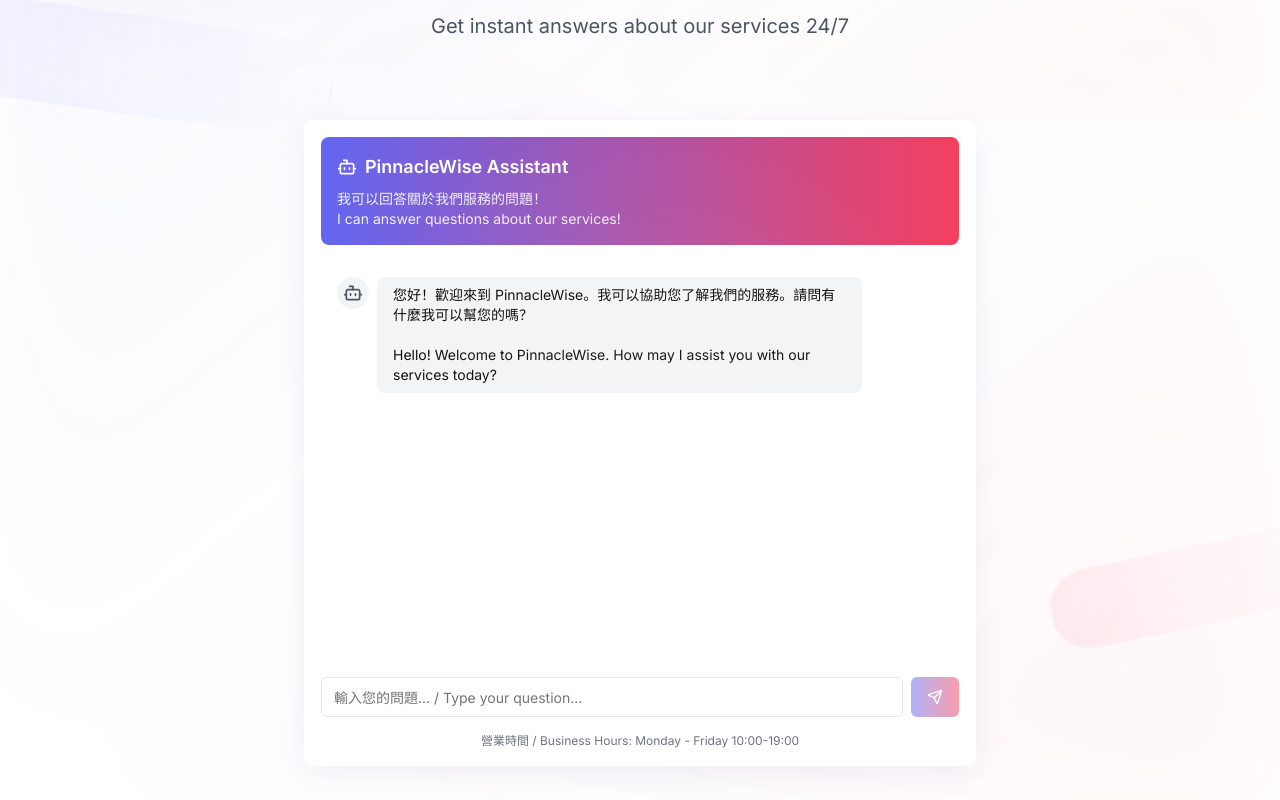
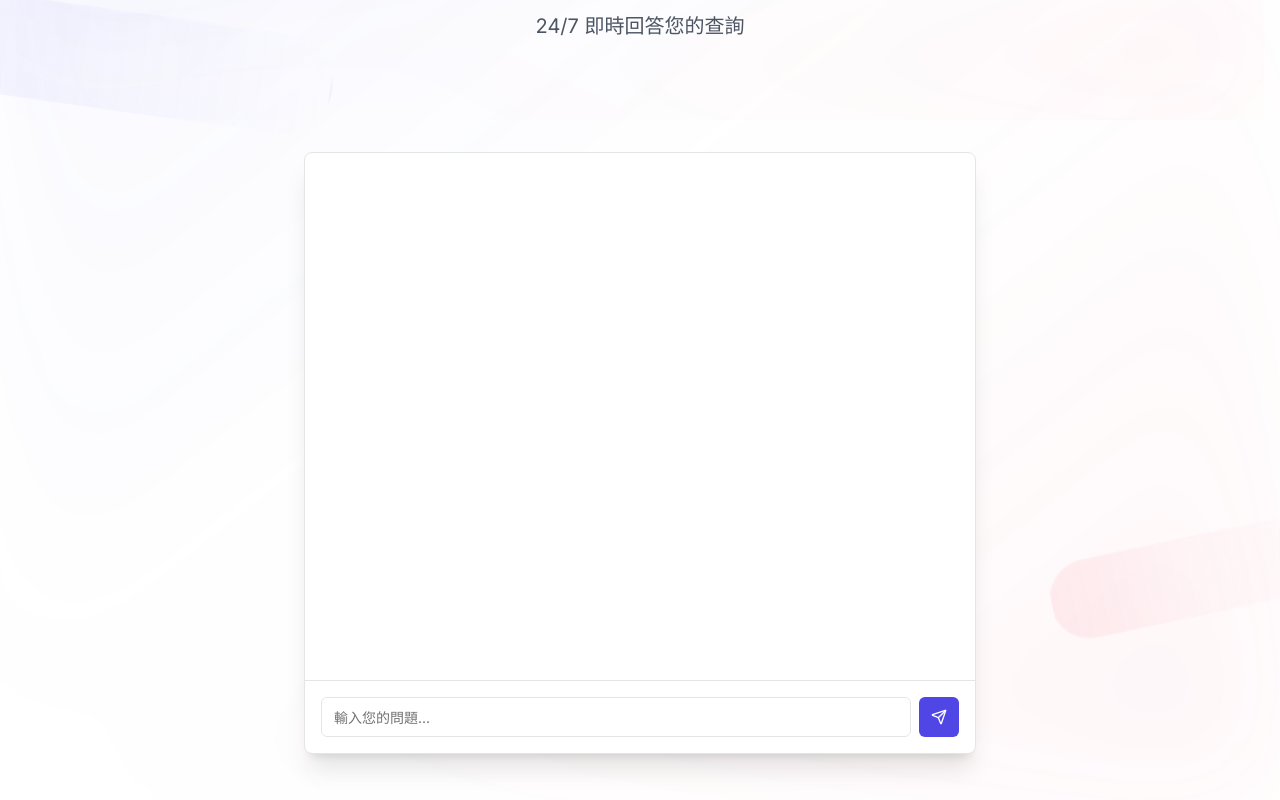
Before and after one commit to om-hazedawn/-pinncalewise-mine, a Next.js app: page /chat in a window 1280 px wide. Shown: the part 320-1120 px from the top of the page. Built offline with nearby package versions, Linux system fonts and the light colour scheme.

Commit message:
added content

```diff
--- /dev/null
+++ b/app/chat/faq.ts
@@ -0,0 +1,36 @@
+export const FAQ = {
+  en: {
+    "What services do you provide?": "We offer comprehensive company secretary services including:\n• Annual return filing\n• Director/shareholder changes\n• Company incorporation\n• Business registration renewal\n• Corporate compliance\n• Company maintenance\n• Registered office address",
+
+    "How much does it cost?": "Our company secretary services start from HK$800/year for basic compliance. Premium plans with additional services are available. Visit our pricing page for details.",
+
+    "What are your office hours?": "Our office is open Monday-Friday, 9AM to 6PM HKT. Online support is available 24/7.",
+
+    "Do you provide company incorporation?": "Yes, we provide full company incorporation services in Hong Kong. This includes:\n• Business registration\n• Company secretary appointment\n• Bank account opening assistance\n• Compliance setup",
+
+    "What documents do I need?": "For company secretary services, you'll need:\n• Company registration documents\n• Director/shareholder IDs\n• Registered address proof\nContact us for a detailed checklist.",
+
+    "How long does company incorporation take?": "Typical company incorporation takes 3-5 working days once all required documents are provided.",
+
+    "Do you help with bank account opening?": "Yes, we assist with bank account opening and can recommend suitable banks based on your business needs.",
+
+    "What compliance services do you offer?": "Our compliance services include:\n• Annual return filing\n• Business registration renewal\n• Maintaining statutory records\n• Filing director/shareholder changes\n• Corporate governance advisory",
+  },
+  zh: {
+    "你們提供哪些服務？": "我們提供全面的公司秘書服務，包括：\n• 周年申報表提交\n• 董事/股東變更\n• 公司註冊成立\n• 商業登記續期\n• 企業合規\n• 公司維護\n• 註冊辦事處地址",
+
+    "收費如何？": "我們的公司秘書服務基本合規計劃由每年港幣800元起。另設附加服務的高級計劃。詳情請參閱價格頁面。",
+
+    "辦公時間是？": "辦公時間為星期一至五，上午9時至下午6時（香港時間）。網上支援全天候24/7提供。",
+
+    "你們有提供公司註冊服務嗎？": "是的，我們提供香港公司註冊全套服務，包括：\n• 商業登記\n• 公司秘書委任\n• 協助開設銀行帳戶\n• 合規設置",
+
+    "需要準備什麼文件？": "公司秘書服務需要以下文件：\n• 公司註冊文件\n• 董事/股東身份證明\n• 註冊地址證明\n請聯絡我們獲取詳細清單。",
+
+    "公司註冊需要多長時間？": "一般情況下，在提供所有所需文件後，公司註冊需時3-5個工作天。",
+
+    "你們有協助開設銀行帳戶嗎？": "是的，我們協助開設銀行帳戶，並可根據您的業務需求推薦合適的銀行。",
+
+    "你們提供什麼合規服務？": "我們的合規服務包括：\n• 周年申報表提交\n• 商業登記續期\n• 法定記錄維護\n• 董事/股東變更申報\n• 企業管治諮詢",
+  }
+}
--- a/app/chat/page.tsx
+++ b/app/chat/page.tsx
@@ -1,13 +1,35 @@
+"use client"
+
 import { ChatBot } from "../components/chat-bot"
 import { AnimatedBackground } from "../components/animated-background"
 import { PageHeader } from "../components/page-header"
+import { useLanguage } from "../context/language-context"
 
 export default function ChatPage() {
+  const { language } = useLanguage()
+
+  const content = {
+    en: {
+      title: "Chat with Us",
+      description: "Get instant answers about our services 24/7"
+    },
+    zh: {
+      title: "在線諮詢",
+      description: "24/7 即時回答您的查詢"
+    }
+  }
+
   return (
     <AnimatedBackground variant="subtle">
-      <div className="container mx-auto px-4 py-12">
-        <PageHeader title="Chat with Us" description="Get instant answers about our services 24/7" accent />
-        <ChatBot />
+      <div className="container mx-auto px-4 py-12 min-h-[calc(100vh-4rem)]">
+        <PageHeader
+          title={content[language].title}
+          description={content[language].description}
+          accent
+        />
+        <div className="max-w-2xl mx-auto mt-8">
+          <ChatBot />
+        </div>
       </div>
     </AnimatedBackground>
   )
--- a/app/components/chat-bot.tsx
+++ b/app/components/chat-bot.tsx
@@ -1,99 +1,98 @@
 "use client"
 
-import { useChat } from "ai/react"
-import { Send, Loader2, Bot } from "lucide-react"
+import { useState, FormEvent, useRef, useEffect } from "react"
+import { useLanguage } from "../context/language-context"
 import { Button } from "@/components/ui/button"
 import { Input } from "@/components/ui/input"
-import { FancyCard } from "./fancy-card"
-import { useEffect, useRef, useCallback, FormEvent } from "react"
-import { AnimatedMessage } from "./animated-message"
-import { AnimatePresence } from "framer-motion"
+import { Card } from "@/components/ui/card"
+import { Send } from "lucide-react"
+import { FAQ } from "../chat/faq"
+
+type Message = {
+  text: string
+  isBot: boolean
+}
 
 export function ChatBot() {
-  const { messages, input, handleInputChange, handleSubmit, isLoading } = useChat({
-    initialMessages: [
-      {
-        id: "welcome",
-        role: "assistant",
-        content:
-          "您好！歡迎來到 PinnacleWise。我可以協助您了解我們的服務。請問有什麼我可以幫您的嗎？\n\nHello! Welcome to PinnacleWise. How may I assist you with our services today?",
-      },
-    ],
-  })
+  const { language } = useLanguage()
+  const [messages, setMessages] = useState<Message[]>([])
+  const [inputText, setInputText] = useState("")
+  const messagesEndRef = useRef<HTMLDivElement>(null)
 
-  const messagesEndRef = useRef<HTMLDivElement>(null)
-  const inputRef = useRef<HTMLInputElement>(null)
-
-  const scrollToBottom = useCallback(() => {
+  const scrollToBottom = () => {
     messagesEndRef.current?.scrollIntoView({ behavior: "smooth" })
-  }, [])
+  }
 
   useEffect(() => {
     scrollToBottom()
-  }, [scrollToBottom, messages])
+  }, [messages])
 
-  const onSubmit = (e: FormEvent<HTMLFormElement>) => {
+  const handleSubmit = (e: FormEvent) => {
     e.preventDefault()
-    handleSubmit(e)
-    // Focus the input after submission
-    inputRef.current?.focus()
+    if (!inputText.trim()) return
+
+    // Add user message
+    const userMessage = { text: inputText, isBot: false }
+    setMessages(prev => [...prev, userMessage])
+
+    // Find matching answer
+    const questionKey = Object.keys(FAQ[language]).find(key =>
+      inputText.toLowerCase().includes(key.toLowerCase()) ||
+      key.toLowerCase().includes(inputText.toLowerCase())
+    )
+
+    const answer = questionKey
+      ? FAQ[language][questionKey as keyof typeof FAQ[typeof language]]
+      : language === 'en'
+        ? "For specific inquiries, please contact our team at +852 1234 5678 or email info@pinnaclewise.com"
+        : "如有具體查詢，請致電 +852 1234 5678 或電郵至 info@pinnaclewise.com"
+
+    // Add bot response with delay
+    setTimeout(() => {
+      setMessages(prev => [...prev, { text: answer, isBot: true }])
+    }, 500)
+
+    setInputText("")
   }
 
   return (
-    <FancyCard className="w-full max-w-2xl mx-auto">
-      <div className="p-4 space-y-4">
-        <div className="bg-gradient-to-r from-indigo-500 to-rose-500 text-white p-4 rounded-lg">
-          <div className="flex items-center gap-2 mb-2">
-            <Bot className="h-5 w-5" />
-            <h2 className="text-lg font-semibold">PinnacleWise Assistant</h2>
-          </div>
-          <p className="text-sm opacity-90">
-            我可以回答關於我們服務的問題！ <br />I can answer questions about our services!
-          </p>
-        </div>
-
-        <div className="h-[400px] overflow-y-auto space-y-4 p-4 scrollbar-thin scrollbar-thumb-gray-300 scrollbar-track-transparent">
-          <AnimatePresence initial={false}>
-            {messages.map((message) => (
-              <AnimatedMessage key={message.id} message={message} />
-            ))}
-          </AnimatePresence>
-
-          {isLoading && (
-            <div className="flex items-start gap-2">
-              <div className="flex items-center justify-center w-8 h-8 rounded-full bg-gray-100 dark:bg-gray-800 shrink-0">
-                <Bot className="h-5 w-5 text-gray-600" />
-              </div>
-              <div className="rounded-lg px-4 py-2 bg-gray-100 dark:bg-gray-800">
-                <Loader2 className="h-4 w-4 animate-spin" />
+    <Card className="w-full bg-white shadow-xl rounded-lg overflow-hidden">
+      <div className="flex flex-col h-[600px]">
+        <div className="flex-1 overflow-y-auto p-4 space-y-4">
+          {messages.map((msg, index) => (
+            <div
+              key={index}
+              className={`flex ${msg.isBot ? 'justify-start' : 'justify-end'}`}
+            >
+              <div
+                className={`max-w-[80%] p-3 rounded-lg ${
+                  msg.isBot
+                    ? 'bg-gray-100 text-gray-900'
+                    : 'bg-blue-500 text-white'
+                }`}
+              >
+                <pre className="whitespace-pre-wrap font-sans">{msg.text}</pre>
               </div>
             </div>
-          )}
+          ))}
           <div ref={messagesEndRef} />
         </div>
 
-        <form onSubmit={onSubmit} className="flex gap-2">
-          <Input
-            ref={inputRef}
-            value={input}
-            onChange={handleInputChange}
-            placeholder="輸入您的問題... / Type your question..."
-            className="flex-1"
-            disabled={isLoading}
-            autoComplete="off"
-            aria-label="Chat input"
-          />
-          <Button
-            type="submit"
-            className="bg-gradient-to-r from-indigo-500 to-rose-500 text-white hover:from-indigo-600 hover:to-rose-600"
-            disabled={isLoading || !input.trim()}
-          >
-            <Send className="h-4 w-4" />
-          </Button>
+        <form onSubmit={handleSubmit} className="p-4 border-t">
+          <div className="flex gap-2">
+            <Input
+              type="text"
+              placeholder={language === 'en' ? "Type your question..." : "輸入您的問題..."}
+              value={inputText}
+              onChange={(e) => setInputText(e.target.value)}
+              className="flex-1"
+            />
+            <Button type="submit" size="icon">
+              <Send className="h-4 w-4" />
+            </Button>
+          </div>
         </form>
-
-        <div className="text-center text-xs text-gray-500">營業時間 / Business Hours: Monday - Friday 10:00-19:00</div>
       </div>
-    </FancyCard>
+    </Card>
   )
 }
```
